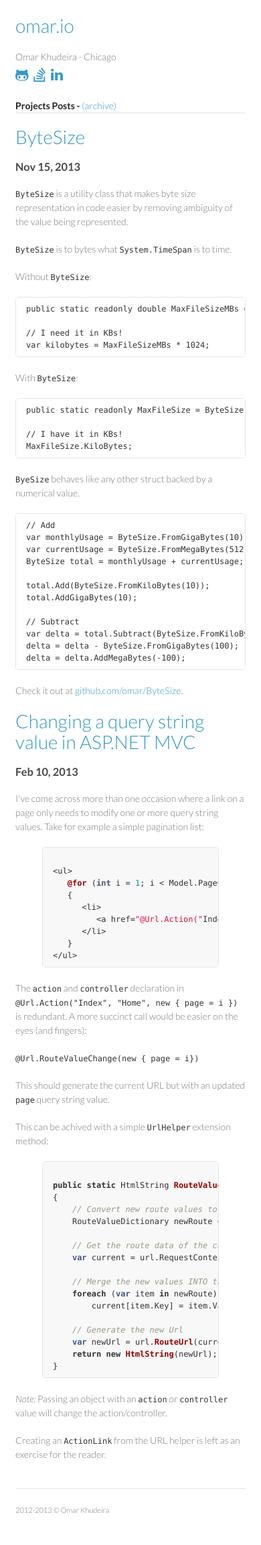
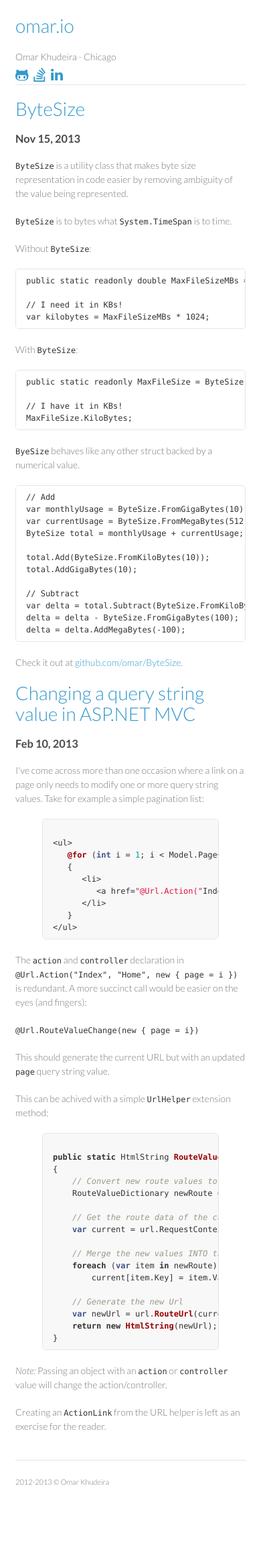
Before and after one commit to omar/omar.github.io, a Jekyll site: the page built from index.html, in a window 390 px wide. Shown: the whole page at 67% size. Built offline with Jekyll 4.4.1, drawn with Linux system fonts in a browser that asks for light colours; nearby versions of some CDN libraries; after the commit the page ends 2264 px from its top, so only the background shows below that.

Commit message:
Fix size for small screens

```diff
--- a/_layouts/main.html
+++ b/_layouts/main.html
@@ -24,15 +24,15 @@
           <a href="http://careers.stackoverflow.com/omar" title="Stack Overflow CV"><i class="fa fa-stack-overflow"></i></a>
           <a href="http://linkedin.com/in/okhudeira" title="LinkedIn"><i class="fa fa-linkedin"></i></a>
         </div>
-        <br />
-        <Strong>Projects</Strong>
+        <div id="extra">
+          <strong class="title">Projects</strong>
           <ul>
             <li><a href="http://github.com/omar/ByteSize">ByteSize</a></li>
             <li><a href="http://omar.github.com/ps1gen">ps1gen</a></li>
             <li><a href="http://github.com/omar/mesoBoard">mesoBoard</a></li>
             <li><a href="http://bookturf.com">bookturf.com</a></li>
           </ul>
-        <strong>Posts - <a href="/archive.html">(archive)</a></strong>
+          <strong class="title">Posts</strong>
             <ul class="entries">
               {% for post in site.posts %}
 
--- a/assets/css/custom.css
+++ b/assets/css/custom.css
@@ -13,3 +13,10 @@
 {
 	color: #800000;
 }
+
+
+@media print, screen and (max-width: 480px) {
+  #extra {
+    display:none;
+  }
+}
```
Also changed, not shown: other parts of _layouts/main.html (+2 -0 lines). Lines whose indentation alone changed are shown as unchanged.
